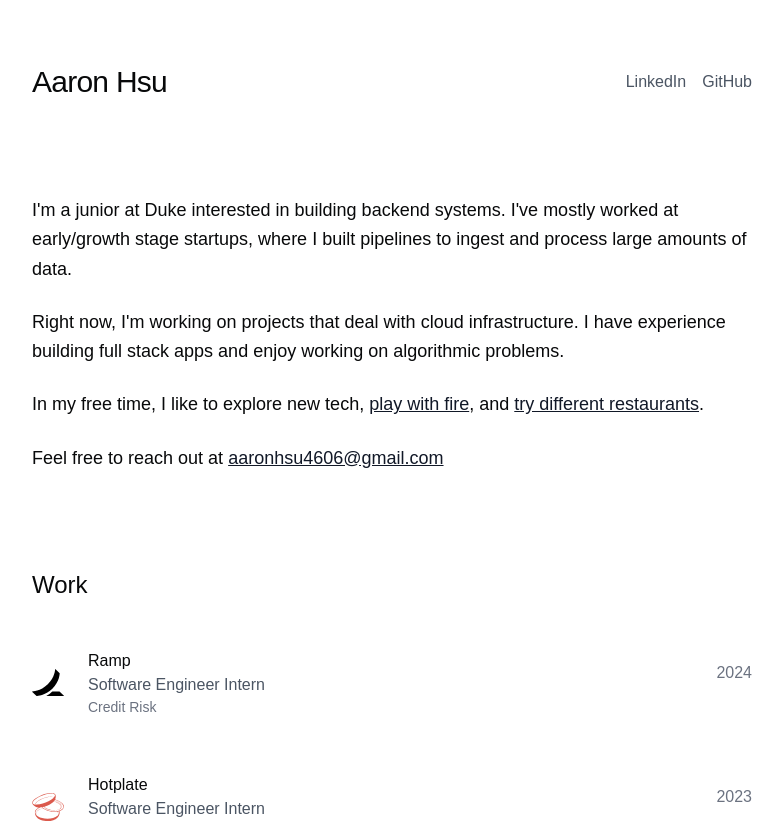
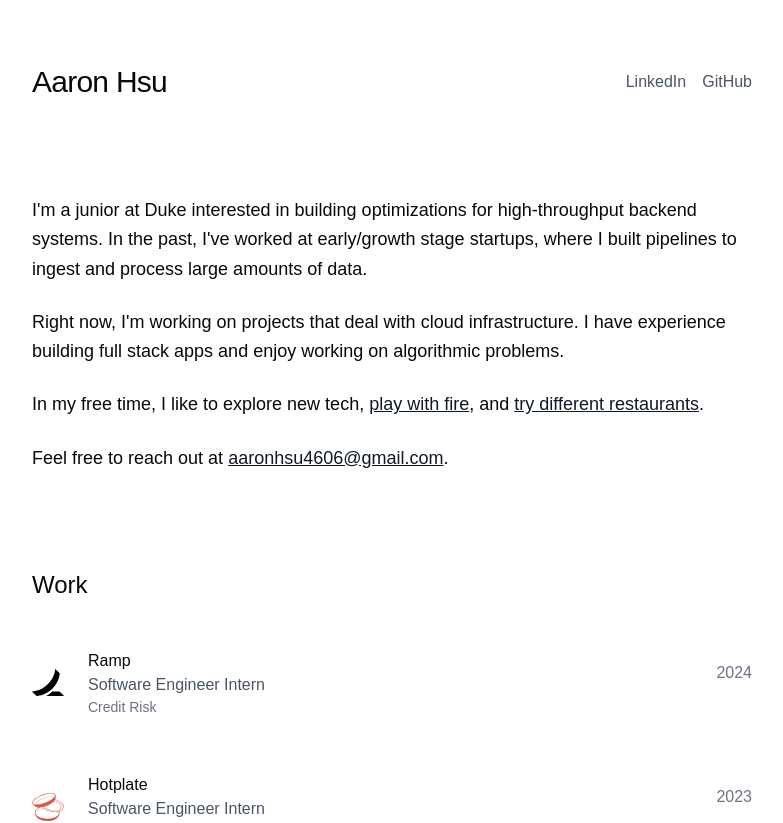
Before and after one commit to pvure/pvure.github.io, a Next.js app: page / in a window 1280 px wide. Shown: the top 823 px of the page, without its empty margins (248-1031 px from the left). Built offline with nearby package versions, Linux system fonts and the light colour scheme.

Commit message:
about update

```diff
--- a/components/about.tsx
+++ b/components/about.tsx
@@ -2,9 +2,10 @@ export function About() {
   return (
     <section className="space-y-6 text-lg leading-relaxed">
       <p>
-        I&apos;m a junior at Duke interested in building backend systems.
-        I&apos;ve mostly worked at early/growth stage startups, where I built
-        pipelines to ingest and process large amounts of data.
+        I&apos;m a junior at Duke interested in building optimizations for
+        high-throughput backend systems. In the past, I&apos;ve worked at
+        early/growth stage startups, where I built pipelines to ingest and
+        process large amounts of data.
       </p>
       <p>
         Right now, I&apos;m working on projects that deal with cloud
@@ -38,6 +39,7 @@ export function About() {
         >
           aaronhsu4606@gmail.com
         </a>
+        .
       </p>
     </section>
   );
```
Also changed, not shown: 1 other file (tests, documents, lock files or other folders).
